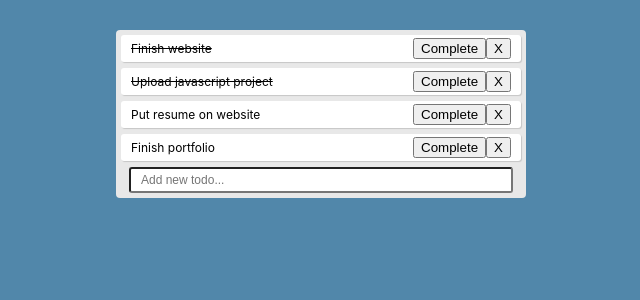
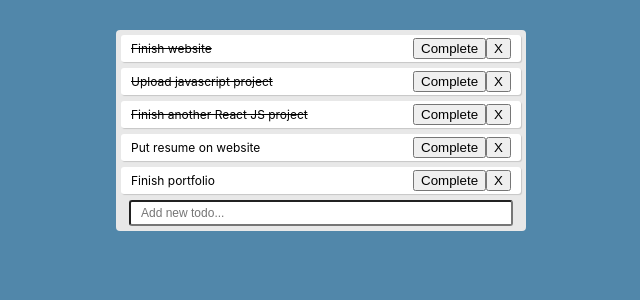
Before and after one commit to nenadstojkovic/todoapp, a React (Create React App) app: page / in a window 1280 px wide. Shown: the top 300 px of the page, without its empty margins (319-959 px from the left). Built offline with nearby package versions, Linux system fonts and the light colour scheme.

Commit message:
todos updated

```diff
--- a/src/App.js
+++ b/src/App.js
@@ -50,6 +50,10 @@ function App() {
       isCompleted: true
     },
     {
+      text: "Finish another React JS project",
+      isCompleted: true
+    },
+    {
       text: "Put resume on website",
       isCompleted: false
     },
```
